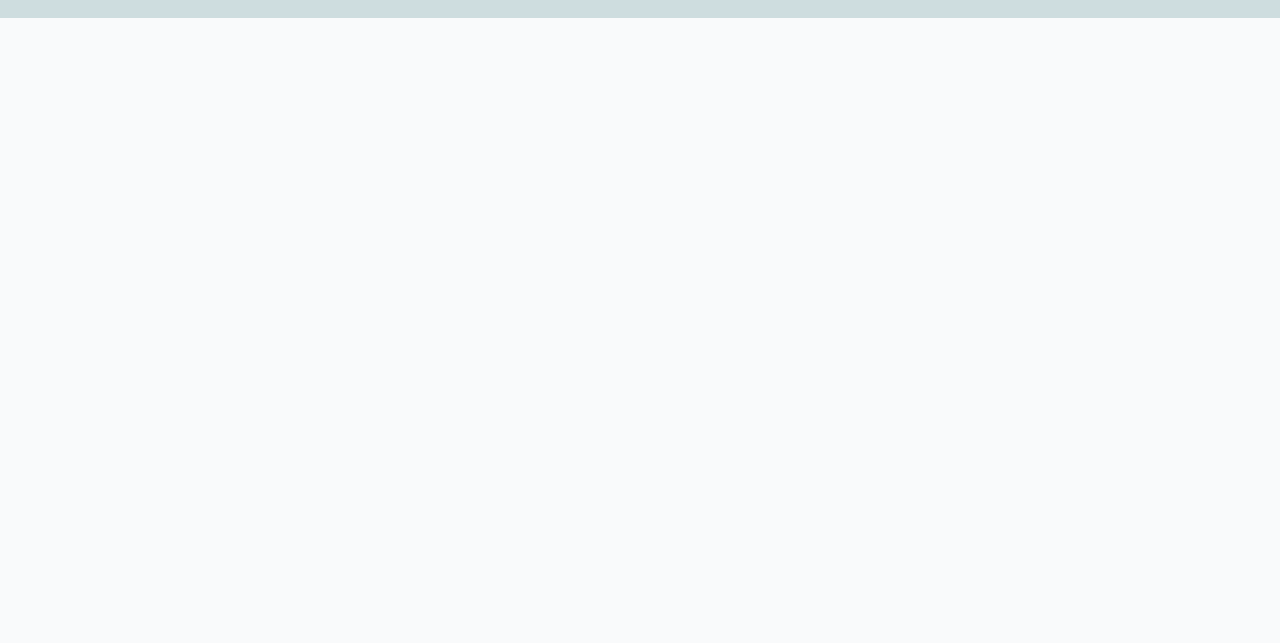
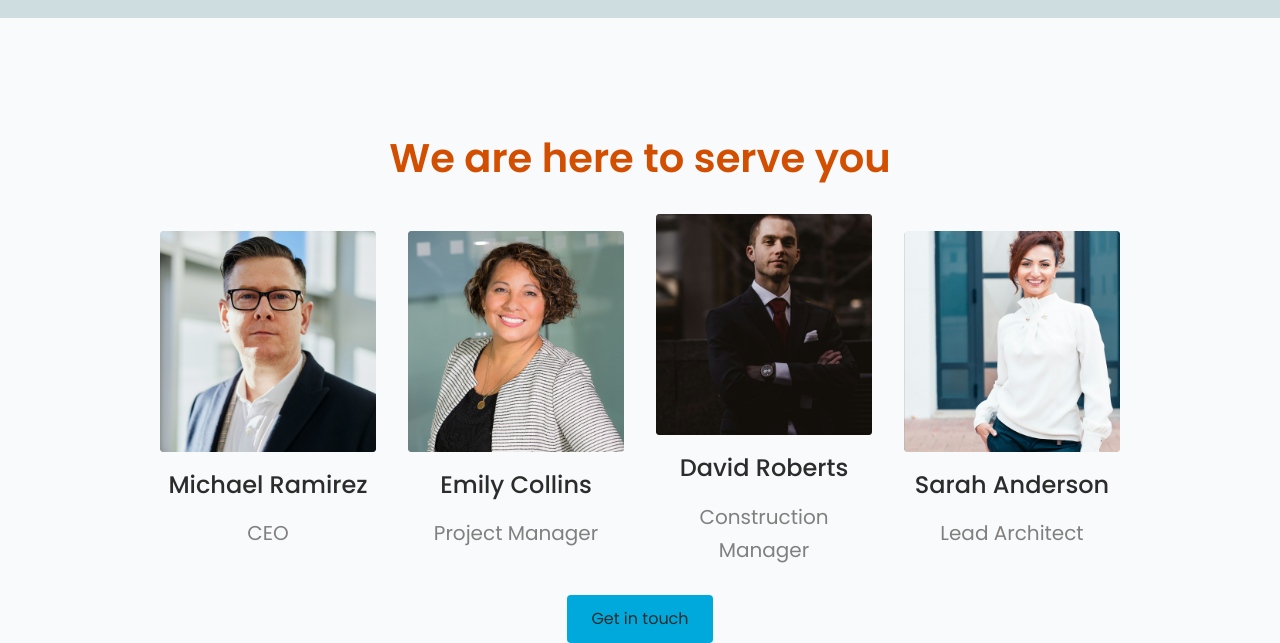
Before and after one commit to PitesFan/Real-Estate, a website: page index.html in a window 1280 px wide. Shown: the part 4247-4890 px from the top of the page. Before the commit the page ends 4265 px from the top, so only its background shows below. Drawn offline with Linux system fonts and the light colour scheme.

Commit message:
added our team section

```diff
--- a/index.html
+++ b/index.html
@@ -1,4 +1,4 @@
-<!DOCTYPE html>
+<!doctype html>
 <html lang="en">
  <head>
   <meta charset="UTF-8" />
@@ -25,12 +25,10 @@
        <a class="regular-p text-primary" href="index.html">Home</a>
       </li>
       <li>
-     <a class="regular-p text-primary" href="#about-us-section"
-     >About us</a
-     >
+       <a class="regular-p text-primary" href="#about-us-section">About us</a>
       </li>
       <li>
-     <a class="regular-p text-primary" href="#">Our team</a>
+       <a class="regular-p text-primary" href="#our-team">Our team</a>
       </li>
       <li>
        <a class="regular-p text-primary" href="#">Reviews</a>
@@ -55,8 +53,8 @@
       apartments.
      </h1>
      <p class="medium-p center-text">
-    No hassle or frustration, just transition to your new home and we
-    take care of the rest.
+      No hassle or frustration, just transition to your new home and we take
+      care of the rest.
      </p>
      <a href="#" class="button primary-main-bg">
       <span class="regular-p text-primary">Get in touch </span>
@@ -71,12 +69,10 @@
       <div class="grey-100-bg icon-container">
        <img src="images/icon-light.svg" alt="" />
       </div>
-    <h5 class="medium-H5 grey-100">
-     Seamless Integration of Technology
-    </h5>
+      <h5 class="medium-H5 grey-100">Seamless Integration of Technology</h5>
       <p class="regular-p grey-300">
-     We bring together cutting-edge technology and modern design in
-     your high-tech apartment
+       We bring together cutting-edge technology and modern design in your
+       high-tech apartment
       </p>
      </div>
      <div class="card secondary-light-bg">
@@ -95,8 +91,8 @@
       </div>
       <h5 class="medium-H5 grey-100">Hassle-Free Furnishing</h5>
       <p class="regular-p grey-300">
-     Enjoy the comfort and elegance of your new living space with a
-     fully furnished apartments.
+       Enjoy the comfort and elegance of your new living space with a fully
+       furnished apartments.
       </p>
      </div>
     </div>
@@ -109,42 +105,68 @@
     <div class="steps-container">
      <div class="step">
       <div class="step-header">
-     <div class="primary-light-bg step-number"> <p class="regular-p text-primary">Step 1</p></div>
+       <div class="primary-light-bg step-number">
+        <p class="regular-p text-primary">Step 1</p>
+       </div>
        <h6 class="medium-H6 primary-light">Personalized Consultation</h6>
       </div>
-    <p class="text-secondary regular-p">Schedule a free consultation call with our dedicated team. We will listen to your needs, preferences, and budget to understand your vision. </p>
+      <p class="text-secondary regular-p">
+       Schedule a free consultation call with our dedicated team. We will listen
+       to your needs, preferences, and budget to understand your vision.
+      </p>
       <img class="step-img" src="images/step1.jpg" alt="" />
      </div>
      <div class="step">
       <div class="step-header">
-     <div class="primary-light-bg step-number"> <p class="regular-p text-primary">Step 2</p></div>
+       <div class="primary-light-bg step-number">
+        <p class="regular-p text-primary">Step 2</p>
+       </div>
        <h6 class="medium-H6 primary-light">Explore our High-Tech Apartments</h6>
       </div>
-    <p class="text-secondary regular-p">Once we have a clear understanding of your requirements, we'll guide you through our portfolio of stunning high-tech apartments. </p>
+      <p class="text-secondary regular-p">
+       Once we have a clear understanding of your requirements, we'll guide you
+       through our portfolio of stunning high-tech apartments.
+      </p>
       <img class="step-img" src="images/step2.jpg" alt="" />
      </div>
      <div class="step">
       <div class="step-header">
-     <div class="primary-light-bg step-number"> <p class="regular-p text-primary">Step 3</p></div>
+       <div class="primary-light-bg step-number">
+        <p class="regular-p text-primary">Step 3</p>
+       </div>
        <h6 class="medium-H6 primary-light">Customization and Selection</h6>
       </div>
-    <p class="text-secondary regular-p">During the consultation, we'll work closely with you to customize and select from our meticulously curated furniture, appliances, and decor options </p>
+      <p class="text-secondary regular-p">
+       During the consultation, we'll work closely with you to customize and
+       select from our meticulously curated furniture, appliances, and decor
+       options
+      </p>
       <img class="step-img" src="images/step3.jpg" alt="" />
      </div>
      <div class="step">
       <div class="step-header">
-     <div class="primary-light-bg step-number"> <p class="regular-p text-primary">Step 4</p></div>
+       <div class="primary-light-bg step-number">
+        <p class="regular-p text-primary">Step 4</p>
+       </div>
        <h6 class="medium-H6 primary-light">Sit Back and Relax</h6>
       </div>
-    <p class="text-secondary regular-p">Our expert team will take care of every detail, from procurement to installation, ensuring a seamless and stress-free experience. </p>
+      <p class="text-secondary regular-p">
+       Our expert team will take care of every detail, from procurement to
+       installation, ensuring a seamless and stress-free experience.
+      </p>
       <img class="step-img" src="images/step4.jpg" alt="" />
      </div>
      <div class="step">
       <div class="step-header">
-     <div class="primary-light-bg step-number"> <p class="regular-p text-primary">Step 5</p></div>
-     <h6 class="medium-H6 primary-light">Move-In and Enjoy </h6>
+       <div class="primary-light-bg step-number">
+        <p class="regular-p text-primary">Step 5</p>
        </div>
-    <p class="text-secondary regular-p">Step into your new fully-furnished apartment, unpack your belongings, settle in, and bask in the comfort and elegance of your new home. </p>
+       <h6 class="medium-H6 primary-light">Move-In and Enjoy</h6>
+      </div>
+      <p class="text-secondary regular-p">
+       Step into your new fully-furnished apartment, unpack your belongings,
+       settle in, and bask in the comfort and elegance of your new home.
+      </p>
       <img class="step-img" src="images/step5.jpg" alt="" />
      </div>
     </div>
@@ -153,7 +175,7 @@
     </a>
    </section>
    <section class="homes-presentation-section">
-  <h2 class="H2 secondary-dark">Your home will make your friends jealous </h2>
+    <h2 class="H2 secondary-dark">Your home will make your friends jealous</h2>
     <div class="homes-slider">
      <div class="slider-wrapper">
       <div class="home-slide">
@@ -162,11 +184,11 @@
         <div class="home-description">
          <div class="home-description-row">
           <h5 class="medium-H5 primary-dark">Location</h5>
-        <h5 class="regular-H5 text-secondary">Serene Riverfront District </h5>
+          <h5 class="regular-H5 text-secondary">Serene Riverfront District</h5>
          </div>
          <div class="home-description-row">
           <h5 class="medium-H5 primary-dark">Surface Area</h5>
-        <h5 class="regular-H5 text-secondary">2,500 sq. ft. </h5>
+          <h5 class="regular-H5 text-secondary">2,500 sq. ft.</h5>
          </div>
          <div class="home-description-row">
           <h5 class="medium-H5 primary-dark">Time Period</h5>
@@ -202,11 +224,11 @@
         <div class="home-description">
          <div class="home-description-row">
           <h5 class="medium-H5 primary-dark">Location</h5>
-        <h5 class="regular-H5 text-secondary">Lush Suburban Haven </h5>
+          <h5 class="regular-H5 text-secondary">Lush Suburban Haven</h5>
          </div>
          <div class="home-description-row">
           <h5 class="medium-H5 primary-dark">Surface Area</h5>
-        <h5 class="regular-H5 text-secondary">1,200 sq. ft. </h5>
+          <h5 class="regular-H5 text-secondary">1,200 sq. ft.</h5>
          </div>
          <div class="home-description-row">
           <h5 class="medium-H5 primary-dark">Time Period</h5>
@@ -222,11 +244,11 @@
         <div class="home-description">
          <div class="home-description-row">
           <h5 class="medium-H5 primary-dark">Location</h5>
-        <h5 class="regular-H5 text-secondary">Vibrant Downtown Hub </h5>
+          <h5 class="regular-H5 text-secondary">Vibrant Downtown Hub</h5>
          </div>
          <div class="home-description-row">
           <h5 class="medium-H5 primary-dark">Surface Area</h5>
-        <h5 class="regular-H5 text-secondary">1,000 sq. ft. </h5>
+          <h5 class="regular-H5 text-secondary">1,000 sq. ft.</h5>
          </div>
          <div class="home-description-row">
           <h5 class="medium-H5 primary-dark">Time Period</h5>
@@ -239,8 +261,8 @@
      </div>
     </div>
     <div class="arrows-container">
-   <a><img src="images/arrow-left.svg" alt=""></a>
-   <a><img src="images/arrow-right.svg" alt=""></a>
+     <a><img src="images/arrow-left.svg" alt="" /></a>
+     <a><img src="images/arrow-right.svg" alt="" /></a>
     </div>
     <a href="#" class="button primary-main-bg">
      <span class="regular-p text-primary">Get in touch </span>
@@ -248,8 +270,17 @@
    </section>
    <section class="video-section">
     <h2 class="H2 secondary-dark">Transparency above all</h2>
-  <p class="regular-p text-primary" style="max-width: 480px">Transparency is the foundation of trust and exceptional client experiences. We prioritize open and honest communication in all aspects of our work. </p>
-  <video autoplay muted loop class="video" src="images/video_presentation.mp4"></video>
+    <p class="regular-p text-primary" style="max-width: 480px">
+     Transparency is the foundation of trust and exceptional client experiences.
+     We prioritize open and honest communication in all aspects of our work.
+    </p>
+    <video
+     autoplay
+     muted
+     loop
+     class="video"
+     src="images/video_presentation.mp4"
+    ></video>
     <a href="#" class="button primary-main-bg">
      <span class="regular-p text-primary">Get in touch </span>
     </a>
@@ -257,12 +288,47 @@
    <section class="image-with-text-section grey-900-bg">
     <h2 class="H2 secondary-dark">Quality that stands the test of time</h2>
     <div class="img-text-content">
-   <div class="img-text-info"><h6 class="regular-H6">Our construction materials are carefully chosen for their strength, reliability, and sustainability. We prioritize using eco-friendly and energy-efficient materials whenever possible, ensuring a harmonious coexistence with the environment.</h6>
+     <div class="img-text-info">
+      <h6 class="regular-H6">
+       Our construction materials are carefully chosen for their strength,
+       reliability, and sustainability. We prioritize using eco-friendly and
+       energy-efficient materials whenever possible, ensuring a harmonious
+       coexistence with the environment.
+      </h6>
       <a href="#" class="button primary-main-bg">
        <span class="regular-p text-primary">Get in touch </span>
-    </a></div>
-   <img class="text-img" src="images/image-text-img.jpg" alt="">
+      </a>
      </div>
+     <img class="text-img" src="images/image-text-img.jpg" alt="" />
+    </div>
+   </section>
+   <section id="our-team" class="our-team-section">
+    <h2 class="H2 secondary-dark">We are here to serve you</h2>
+    <div class="team-cards">
+     <div class="team-card">
+      <img src="images/team-member1.jpg" alt="" class="team-card-img" />
+      <h5 class="medium-H5 text-primary">Michael Ramirez</h5>
+      <h6 class="regular-H6 text-secondary">CEO</h6>
+     </div>
+     <div class="team-card">
+      <img src="images/team-member2.jpg" alt="" class="team-card-img" />
+      <h5 class="medium-H5 text-primary">Emily Collins</h5>
+      <h6 class="regular-H6 text-secondary">Project Manager</h6>
+     </div>
+     <div class="team-card">
+      <img src="images/team-member3.jpg" alt="" class="team-card-img" />
+      <h5 class="medium-H5 text-primary">David Roberts</h5>
+      <h6 class="regular-H6 text-secondary">Construction Manager</h6>
+     </div>
+     <div class="team-card">
+      <img src="images/team-member4.jpg" alt="" class="team-card-img" />
+      <h5 class="medium-H5 text-primary">Sarah Anderson</h5>
+      <h6 class="regular-H6 text-secondary">Lead Architect</h6>
+     </div>
+    </div>
+    <a href="#" class="button primary-main-bg">
+     <span class="regular-p text-primary">Get in touch </span>
+    </a>
    </section>
   </main>
 
--- a/main.css
+++ b/main.css
@@ -278,5 +278,37 @@ main {
  max-width: 50%;
  height: 100%;
  object-fit: cover;
-border-radius: 4px;
+ border-radius: 4px;
 }
+
+/* Our-team-section styles */
+
+.our-team-section {
+ width: 100%;
+ display: flex;
+ flex-direction: column;
+ align-items: center;
+ row-gap: 28px;
+ text-align: center;
+}
+
+.team-cards {
+ display: flex;
+ flex-direction: row;
+ align-items: center;
+ gap: 32px;
+}
+
+.team-card {
+ display: flex;
+ flex-direction: column;
+ align-items: center;
+ row-gap: 16px;
+}
+
+.team-card-img {
+ width: 100%;
+ max-width: 400px;
+ height: auto;
+ object-fit: contain;
+}
--- a/styles.css
+++ b/styles.css
@@ -143,7 +143,7 @@ a {
 }
 
 .primary-light-bg {
-    background-color: #3ACEE9;
+ background-color: #3acee9;
 }
 
 .secondary-light-bg {
```
Also changed, not shown: images/team-member1.jpg (added), images/team-member2.jpg (added), images/team-member3.jpg (added), images/team-member4.jpg (added). Lines whose indentation alone changed are shown as unchanged.
